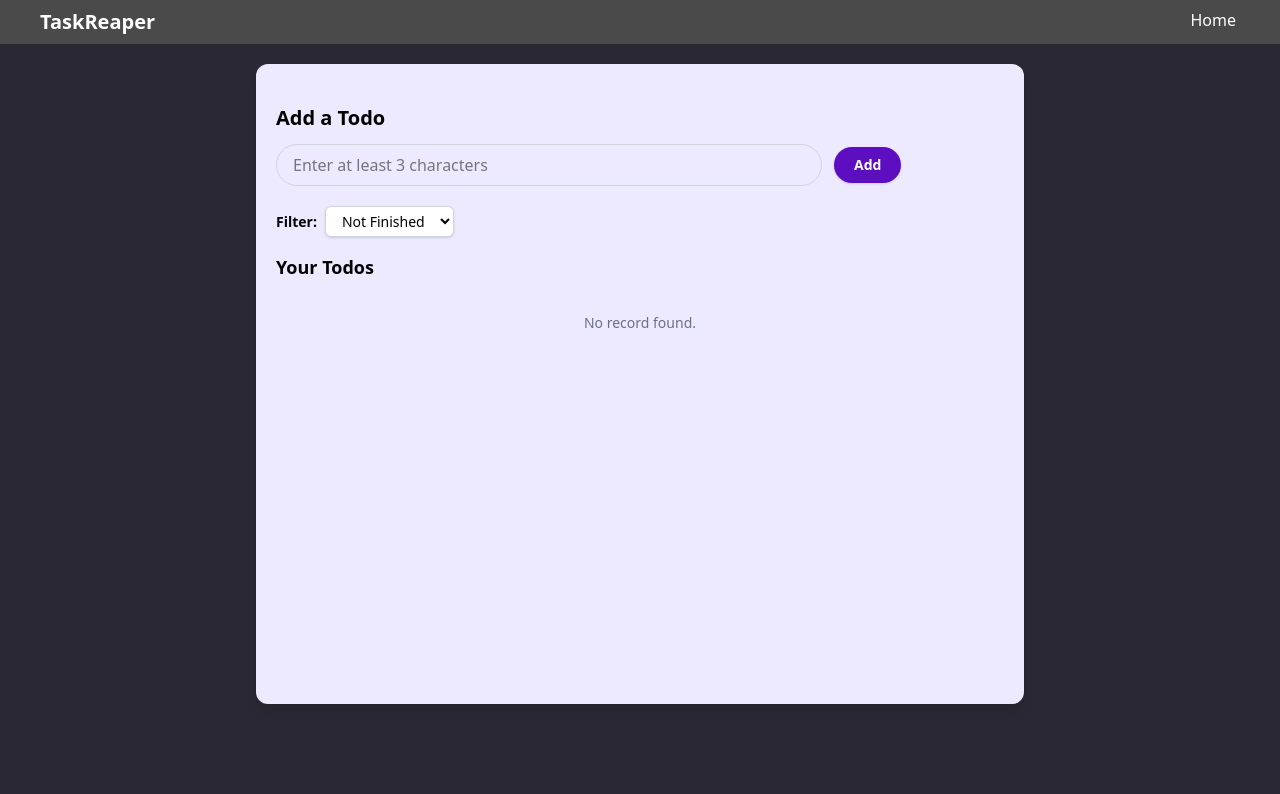
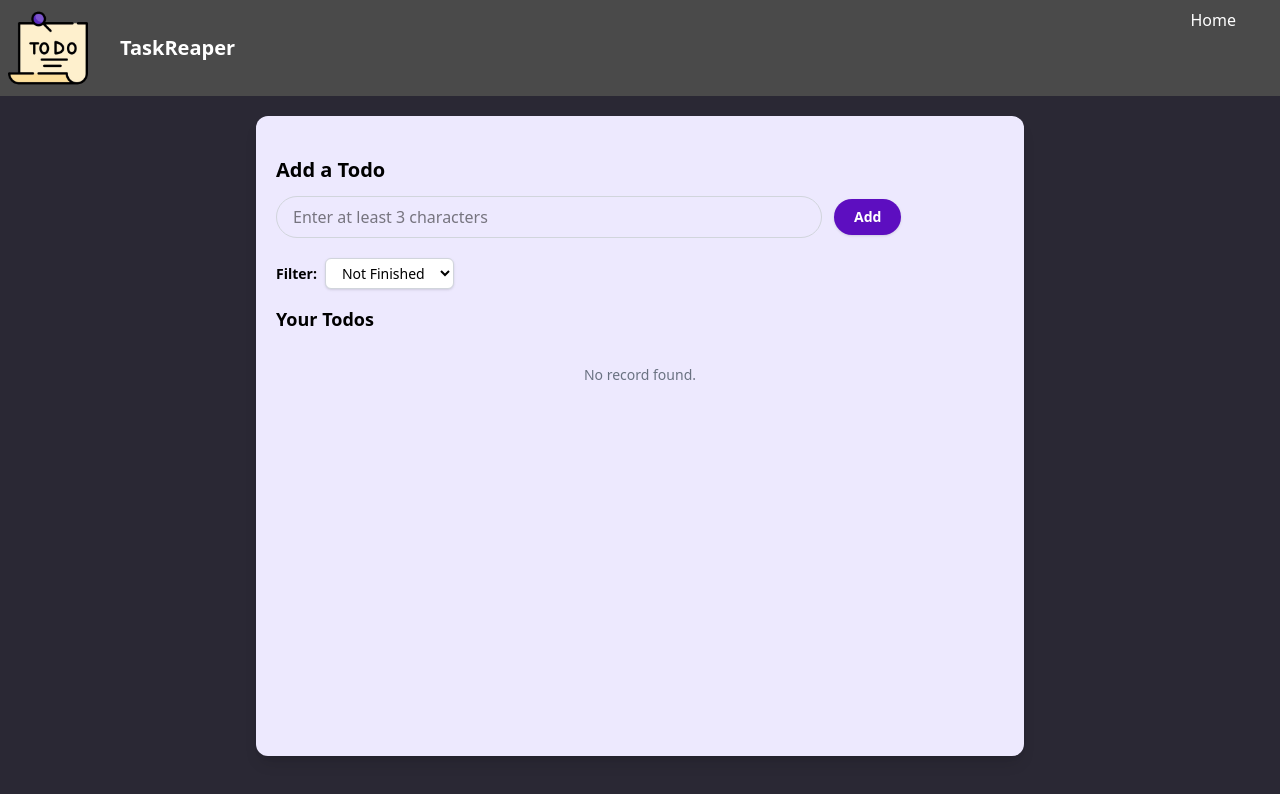
Before and after one commit to CyberlordSY/TaskReaper, a React (Vite) app: page / in a window 1280 px wide. Shown: the top 794 px of the page. Built offline with nearby package versions, Linux system fonts and the light colour scheme.

Commit message:
TaskReaper

```diff
--- a/src/Components/Navbar.jsx
+++ b/src/Components/Navbar.jsx
@@ -4,7 +4,8 @@ const Navbar = () => {
     return (
         <>
             <nav className='flex sticky top-0 justify-between bg-[#4a4a4a] text-white p-2'>
-                <div className="logo">
+                <div className="logo flex items-center">
+                    <img src="/vite.png" className='w-[10vh]' alt="" srcset="" />
                     <span className='font-bold text-xl mx-8'>TaskReaper</span>
                 </div>
                 <ul className='flex gap-8 mx-9'>
```
